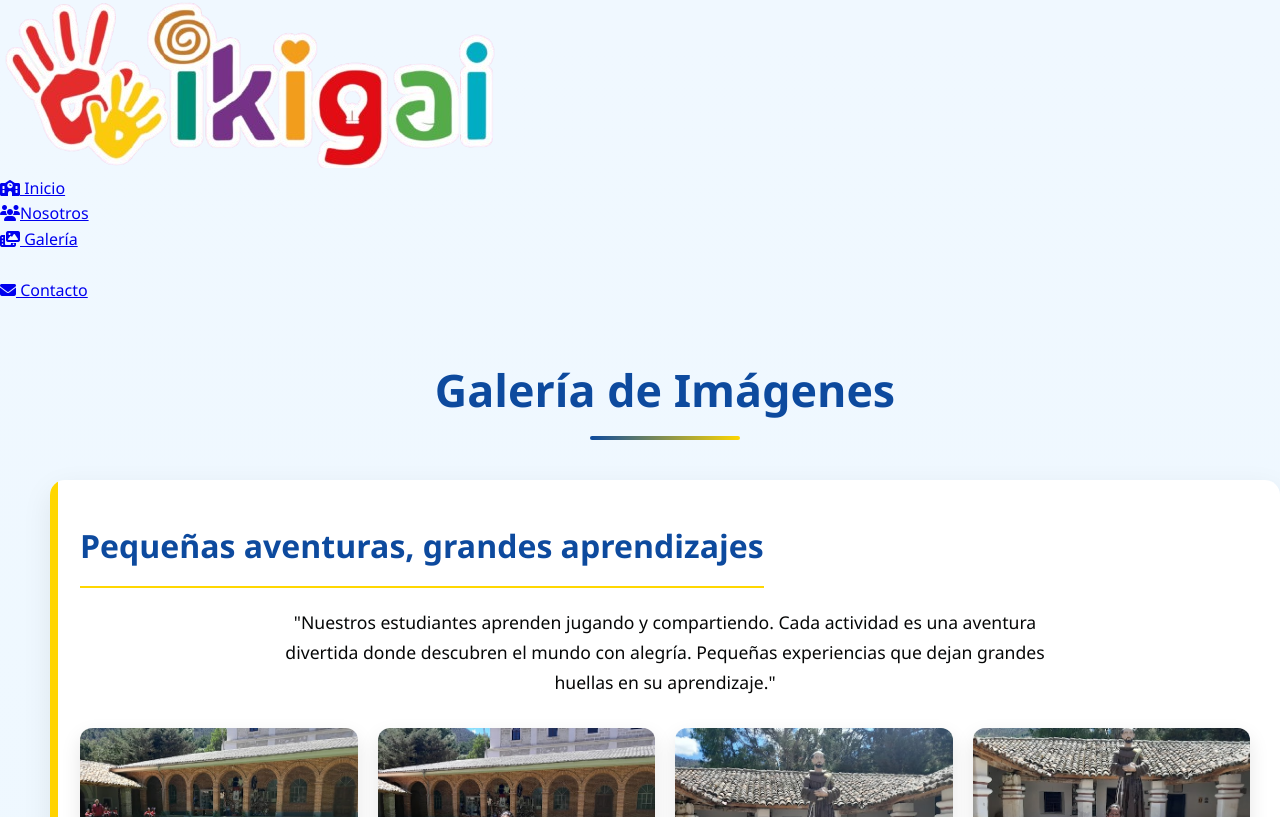
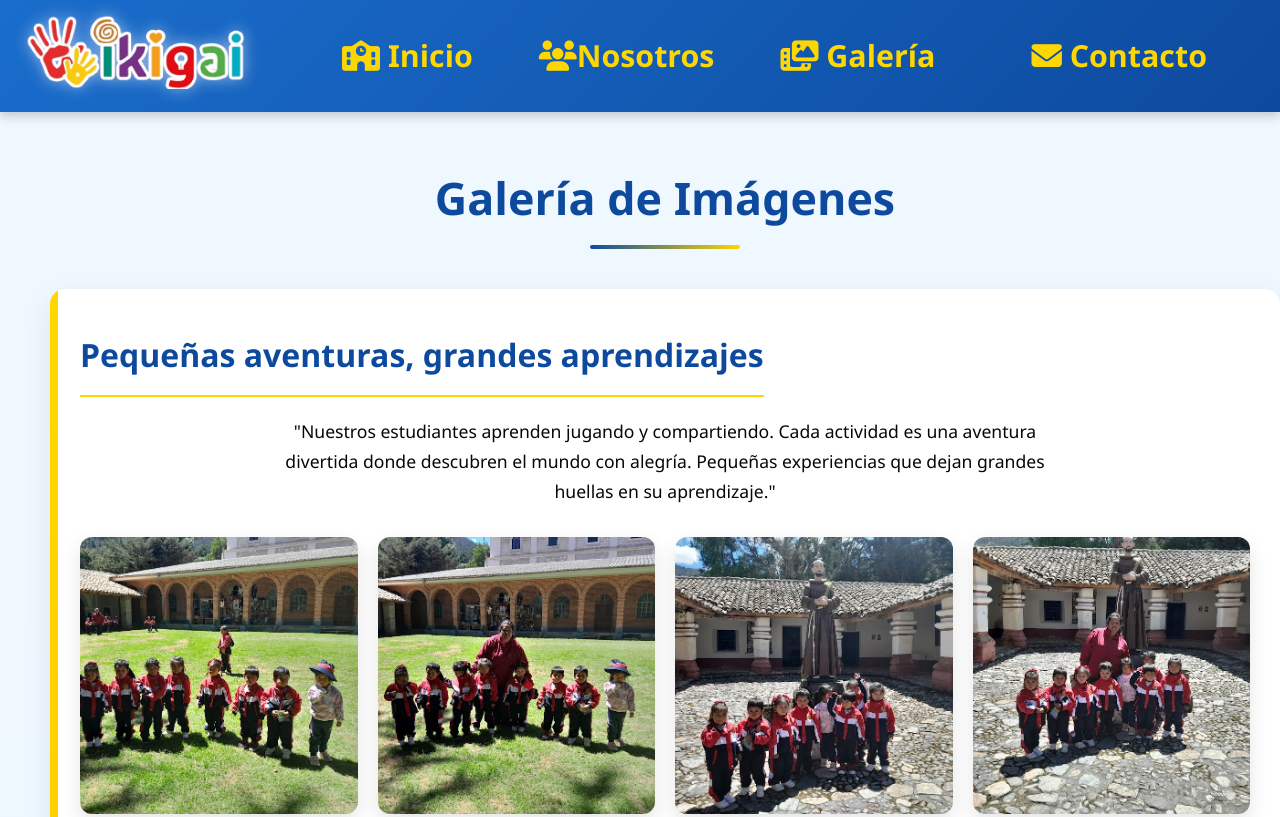
Before and after one commit to THEsmelin38/ikiSamleing.github.io, a plain HTML site: page Galeria.html in a window 1280 px wide. Shown: the top 817 px of the page. Drawn offline with Linux system fonts and the light colour scheme.

Commit message:
Update Galeria.html

```diff
--- a/Galeria.html
+++ b/Galeria.html
@@ -5,7 +5,7 @@
   <meta charset="UTF-8" />
   <meta name="viewport" content="width=device-width, initial-scale=1.0" />
   <title>Nosotros</title>
-  <link rel="stylesheet" href="Estilo/Genaral.css">
+  <link rel="stylesheet" href="Estilo/General.css">
   <link rel="stylesheet" href="Estilo/Galeria.css">
 
   <script src="https://kit.fontawesome.com/your-kit.js" crossorigin="anonymous"></script>
@@ -433,4 +433,5 @@
   </script>
 </body>
 
+
 </html>
```
